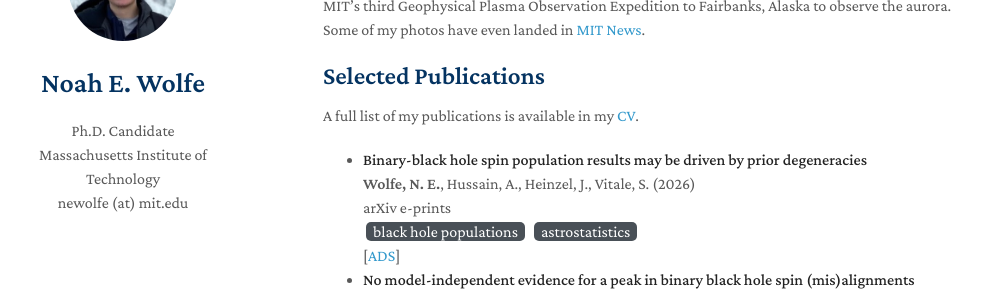
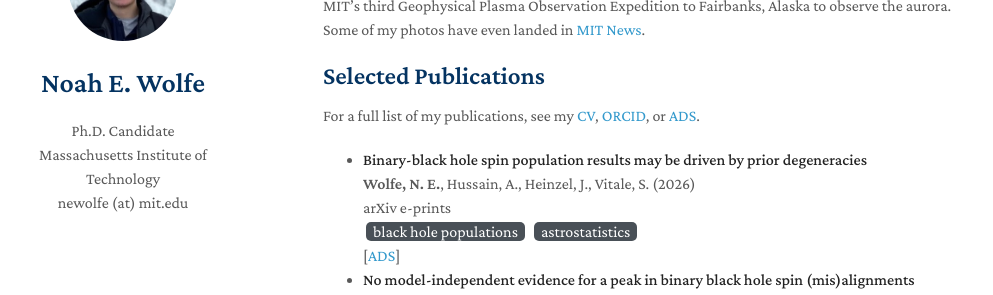
Before and after one commit to noahewolfe/noahewolfe.github.io, a Jekyll site: the page built from index.md, in a window 1280 px wide and 900 px high, scrolled down 402 px. Shown: the part 153-448 px from the top of the window, without its empty margins (147-1140 px from the left). Built offline with Jekyll 4.4.1, drawn with Linux system fonts in a browser that asks for light colours; nearby versions of some CDN libraries; a style sheet for code colours, icons or effects is not loaded; our own code applies the rules of GitHub Pages for plain Markdown files.

Commit message:
add orcid and ads links

```diff
--- a/index.md
+++ b/index.md
@@ -19,4 +19,4 @@ In my free time, I enjoy the outdoors and photography. I recently fused these in
 
 ## Selected Publications
 
-A full list of my publications is available in my [CV](/assets/cv.pdf){:target="_blank"}.
+For a full list of my publications, see my [CV](/assets/cv.pdf){:target="_blank"}, [ORCID](https://orcid.org/0000-0003-2540-3845){:target="_blank"}, or [ADS](https://ui.adsabs.harvard.edu/search/q=orcid%3A%220000-0003-2540-3845%22%20doctype%3A%28article%20OR%20eprint%29&sort=date%20desc%2C%20bibcode%20desc){:target="_blank"}.
```
Also changed, not shown: _data/papers.yml (+15 -0 lines).
